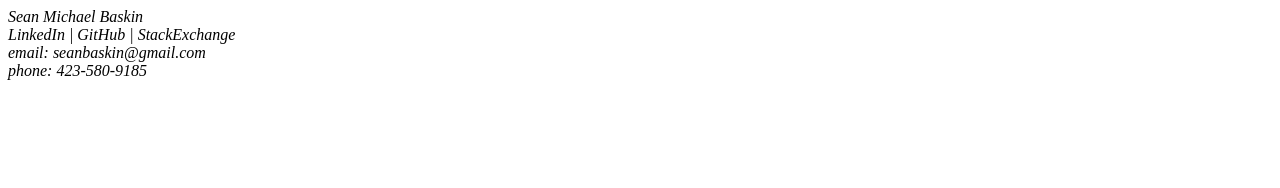
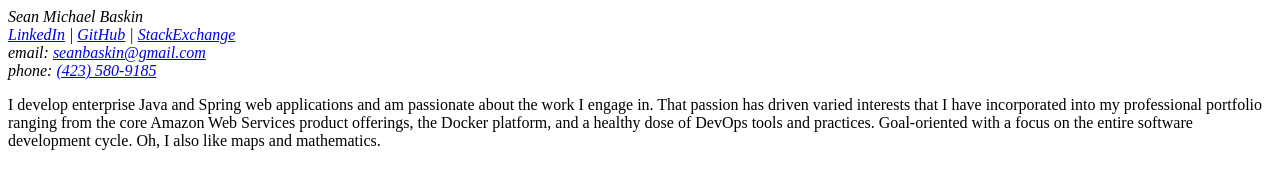
Before and after one commit to baskinomics/resume, a plain HTML site: page resume.html in a window 1280 px wide. Drawn offline with Linux system fonts and the light colour scheme.

Commit message:
Fleshed out the header section.

```diff
--- a/resume.html
+++ b/resume.html
@@ -2,18 +2,28 @@
 <html>
   <head>
     <meta charset="utf-8">
-    <title>Resume - Sean Baskin</title>
+    <title>Resume &#8208; Sean Baskin</title>
   </head>
   <body>
-    <address>
-    Sean Michael Baskin<br/>
-    LinkedIn | GitHub | StackExchange<br/>
-    email: seanbaskin@gmail.com<br/>
-    phone: 423-580-9185<br/>
-    </address>
+    <header>
+      <address>
+        Sean Michael Baskin<br/>
+        <a href="https://www.linkedin.com/in/sean-baskin/">LinkedIn</a> &#124;
+        <a href="https://github.com/baskinomics">GitHub</a> &#124;
+        <a href="https://stackexchange.com/users/944752/baskinomics">StackExchange</a><br/>
+        email: <a href="mailto:seanbaskin@gmail.com">seanbaskin@gmail.com</a><br/>
+        phone: <a href="tel:1-423-580-9185">(423) 580-9185</a><br/>
+      </address>
+      <p>
+        I develop enterprise Java and Spring web applications and am passionate about the work I engage in. That passion has driven varied interests that I have incorporated into my professional portfolio ranging from the core Amazon Web Services product offerings, the Docker platform, and a healthy dose of DevOps tools and practices. Goal-oriented with a focus on the entire software development cycle. Oh, I also like maps and mathematics.
+      </p>
+    </header>
+
+    <main></main>
+
+
 
 <!--
-I develop enterprise Java and Spring web applications and am passionate about the work I engage in. That passion has driven varied interests that I have incorporated into my professional portfolio ranging from the core Amazon Web Services product offerings, the Docker platform, and a healthy dose of DevOps tools and practices. Goal-oriented with a focus on the entire software development cycle. Oh, I also like maps and mathematics.
 Certifications and Training
 AWS Certified Developer - Associate
 Adobe Certified Expert Flex 4.5
```
